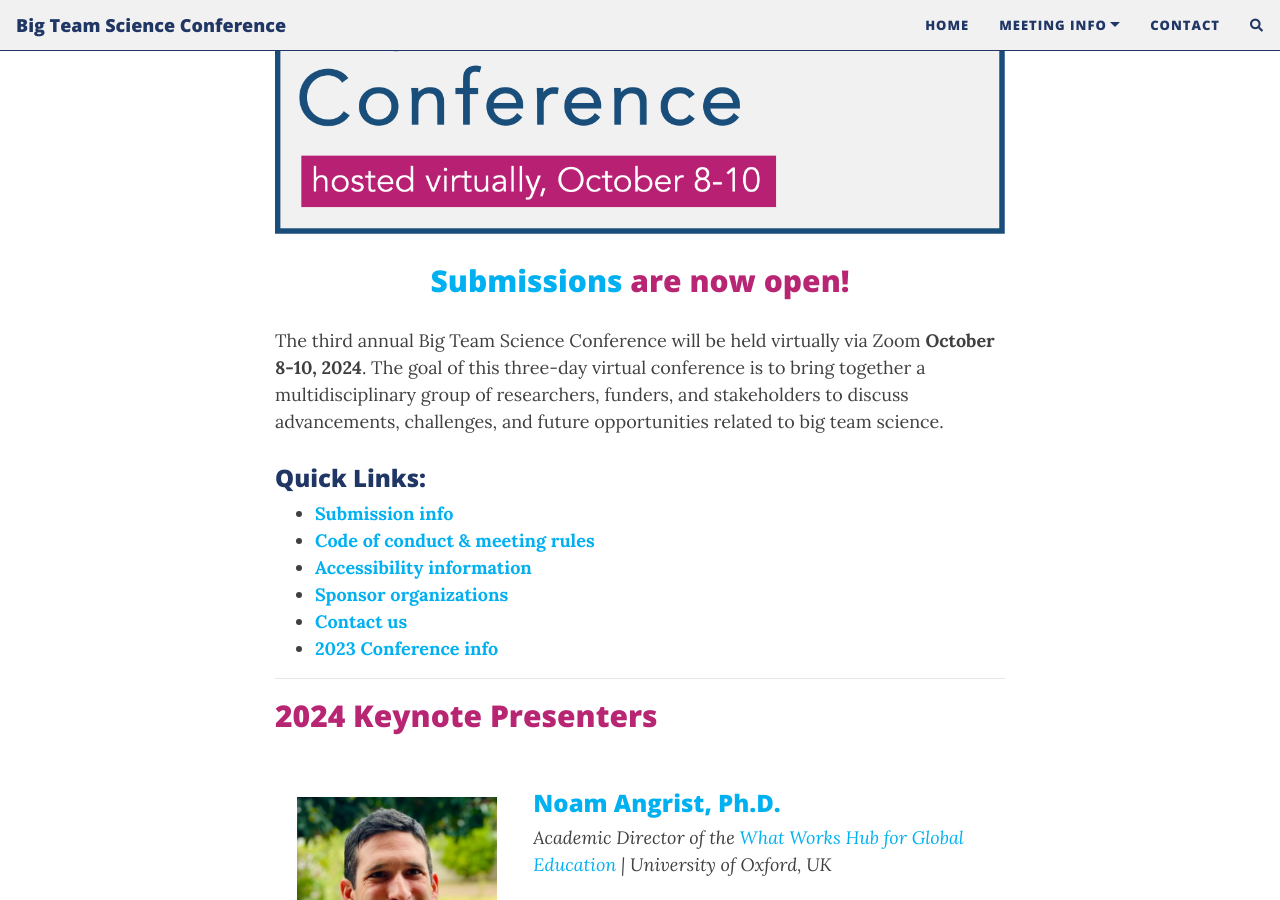
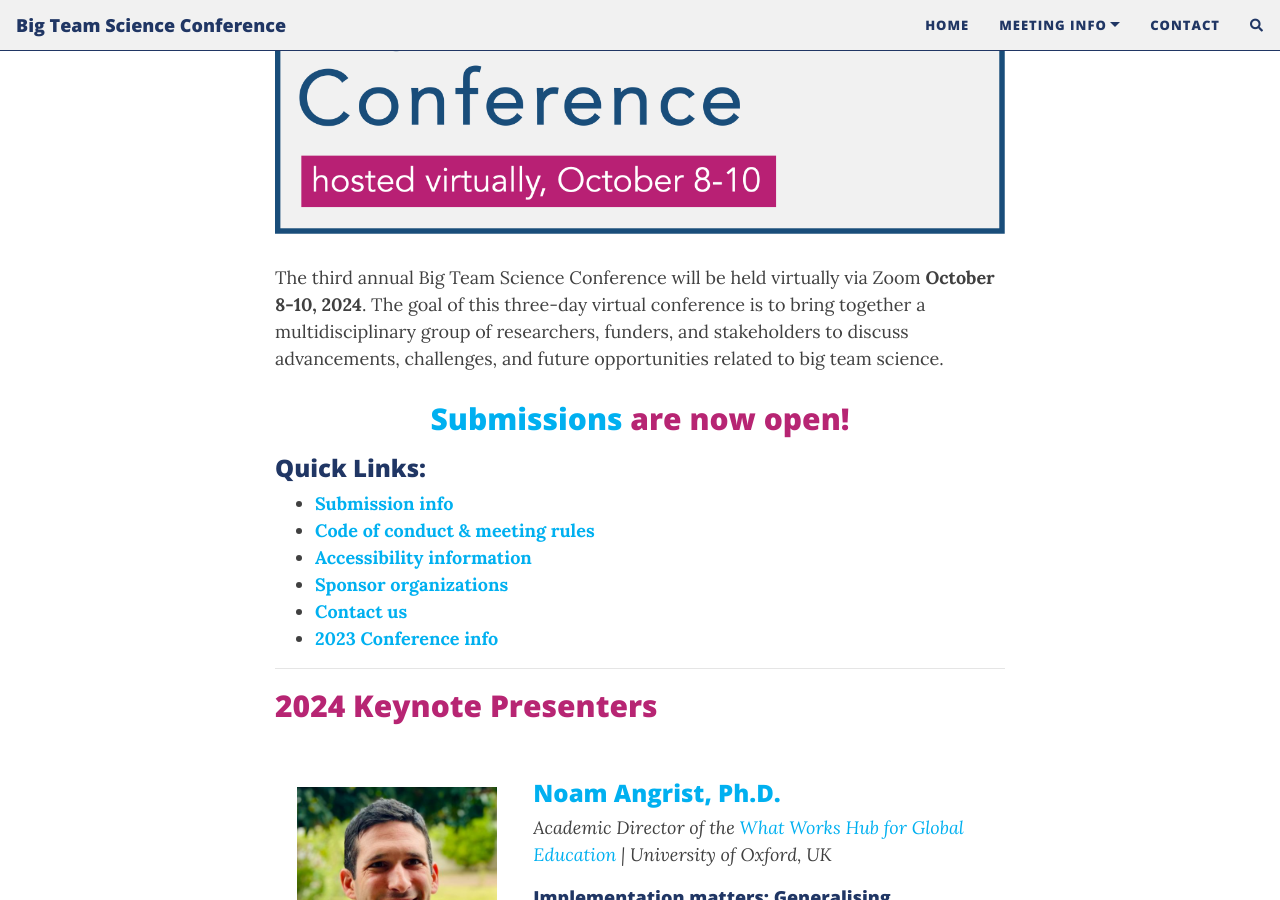
Before and after one commit to bigteamscienceconference/bigteamscienceconference.github.io, a Jekyll site: the page built from index.md, in a window 1280 px wide and 900 px high, scrolled down 304 px. Built offline with Jekyll 4.4.1, drawn with Linux system fonts in a browser that asks for light colours; nearby versions of some CDN libraries; comment, search, counter and statistics services are not loaded.

Commit message:
Update index.md

```diff
--- a/index.md
+++ b/index.md
@@ -5,13 +5,14 @@ layout: page
 
 <img src="/assets/img/BTSCon2024_logo.png" alt="" />
 
-<h2 align="center"><a href="{{site.baseurl}}/submissions/">Submissions</a> are now open!</h2>
 
 <!--
 <h2 align="center"><a href="{{site.baseurl}}/registration/">Registration</a> is open!</h2>
 -->
 
 <p>The third annual Big Team Science Conference will be held virtually via Zoom <b>October 8-10, 2024</b>. The goal of this three-day virtual conference is to bring together a multidisciplinary group of researchers, funders, and stakeholders to discuss advancements, challenges, and future opportunities related to big team science. </p>
+
+<h2 align="center"><a href="{{site.baseurl}}/submissions/">Submissions</a> are now open!</h2>
 
 <!--
 <p>Thanks to everyone who presented and attended for making the <a href="{{site.baseurl}}/2023btscon/">2023 BTSCON</a> a fantastic event. We look forward to seeing you all at the 2024 conference!</p>
```
